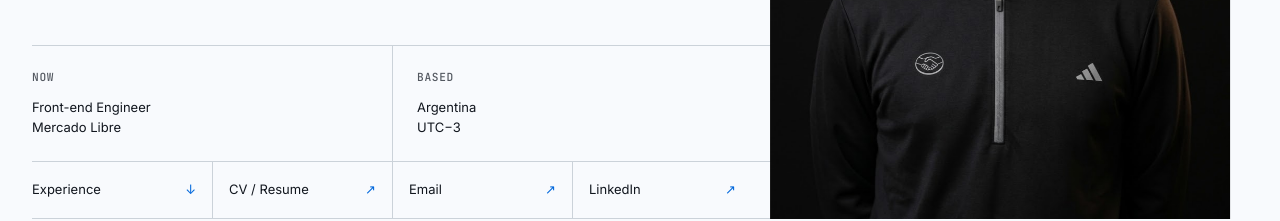
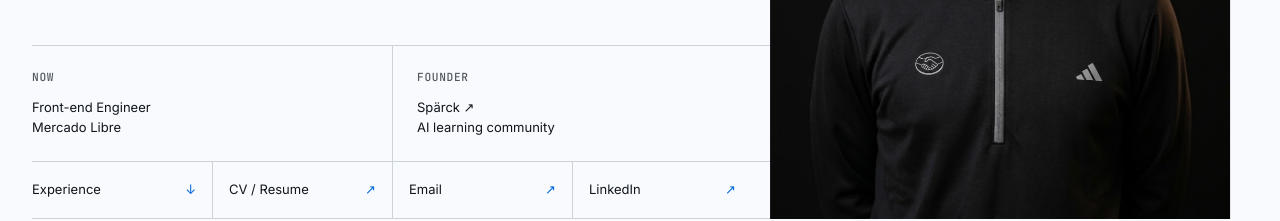
Before and after one commit to amengual-ln/lnadev, a SvelteKit app: page / in a window 1280 px wide. Shown: the part 458-679 px from the top of the page. Built offline with nearby package versions, Linux system fonts and the light colour scheme.

Commit message:
Highlight Spärck in hero

```diff
--- a/src/components/Hero.svelte
+++ b/src/components/Hero.svelte
@@ -10,7 +10,7 @@
     </div>
     <dl class="profile-data">
       <div><dt>Now</dt><dd>{JOBS[0].position}<br />{JOBS[0].company}</dd></div>
-      <div><dt>Based</dt><dd>Argentina<br />UTC−3</dd></div>
+      <div><dt>Founder</dt><dd><a href="https://www.sparck.com.ar/" target="_blank" rel="noreferrer">Spärck ↗</a><br />AI learning community</dd></div>
     </dl>
     <nav class="profile-links" aria-label="Profile links">
       <a href="#experience">Experience <span>↓</span></a>
```
